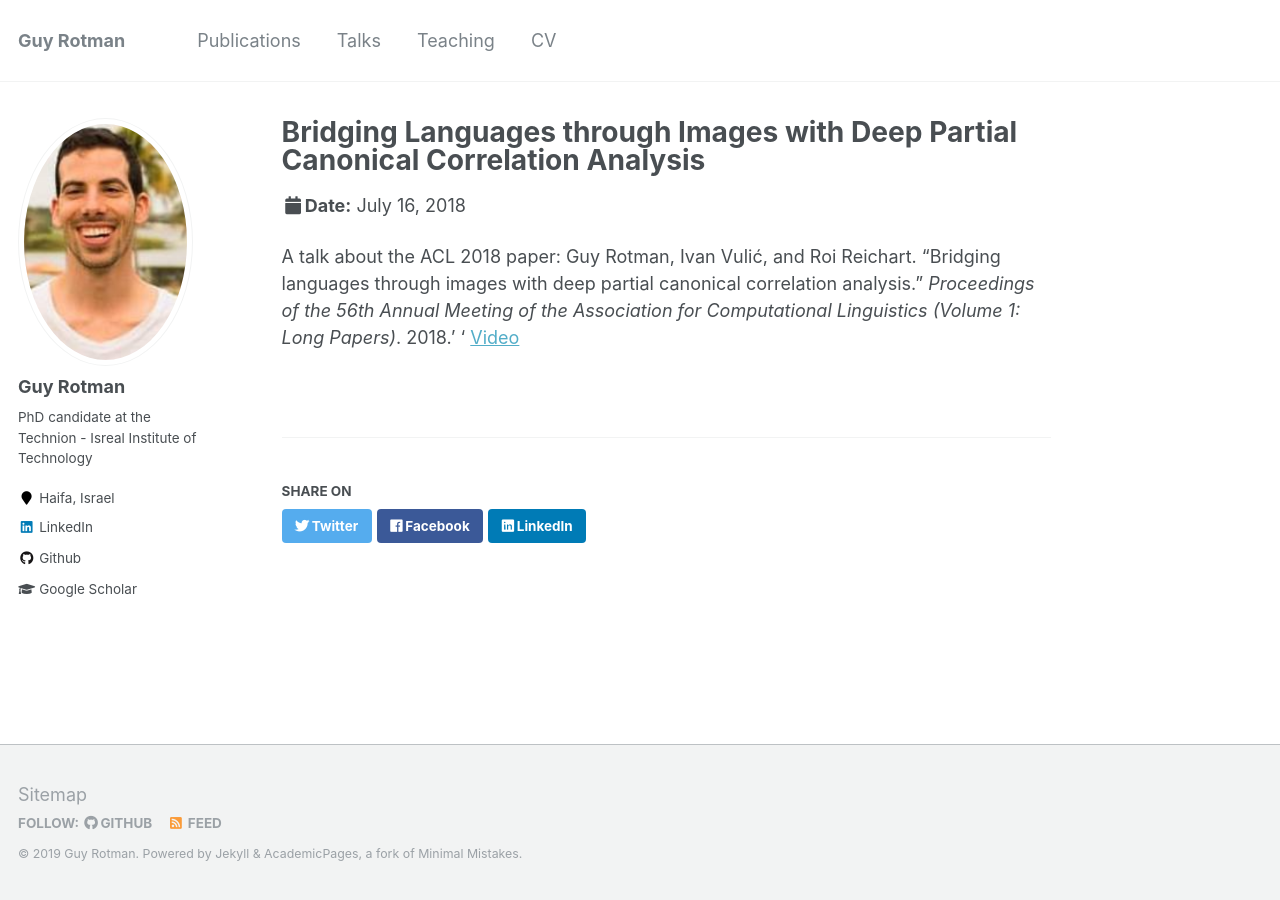
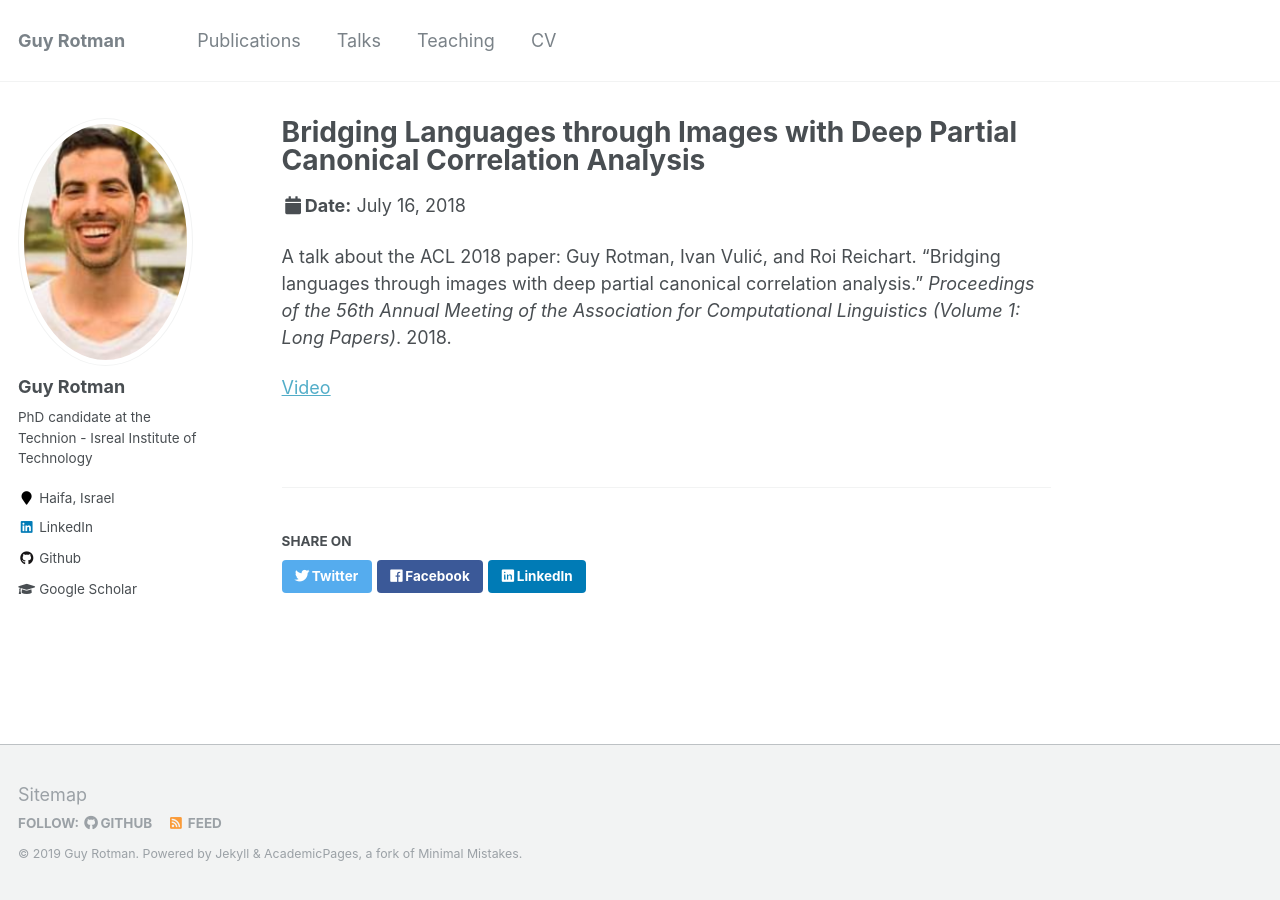
Before and after one commit to rotmanguy/rotmanguy.github.io, a Jekyll site: the page built from _talks/2018-07-16-bridging-languages-through-images.md, in a window 1280 px wide. Built offline with Jekyll 4.4.1, drawn with Linux system fonts in a browser that asks for light colours.

Commit message:
initial commit

```diff
--- a/_talks/2018-07-16-bridging-languages-through-images.md
+++ b/_talks/2018-07-16-bridging-languages-through-images.md
@@ -9,6 +9,6 @@ location: "Melbourne, Australia"
 pageurl: 'https://vimeo.com/285801250'
 ---
 
-A talk about the ACL 2018 paper: Guy Rotman, Ivan Vulić, and Roi Reichart. "Bridging languages through images with deep partial canonical correlation analysis." <i>Proceedings of the 56th Annual Meeting of the Association for Computational Linguistics (Volume 1: Long Papers)</i>. 2018.'
-'
+A talk about the ACL 2018 paper: Guy Rotman, Ivan Vulić, and Roi Reichart. "Bridging languages through images with deep partial canonical correlation analysis." <i>Proceedings of the 56th Annual Meeting of the Association for Computational Linguistics (Volume 1: Long Papers)</i>. 2018.
+
 [Video](https://vimeo.com/285801250)
```
